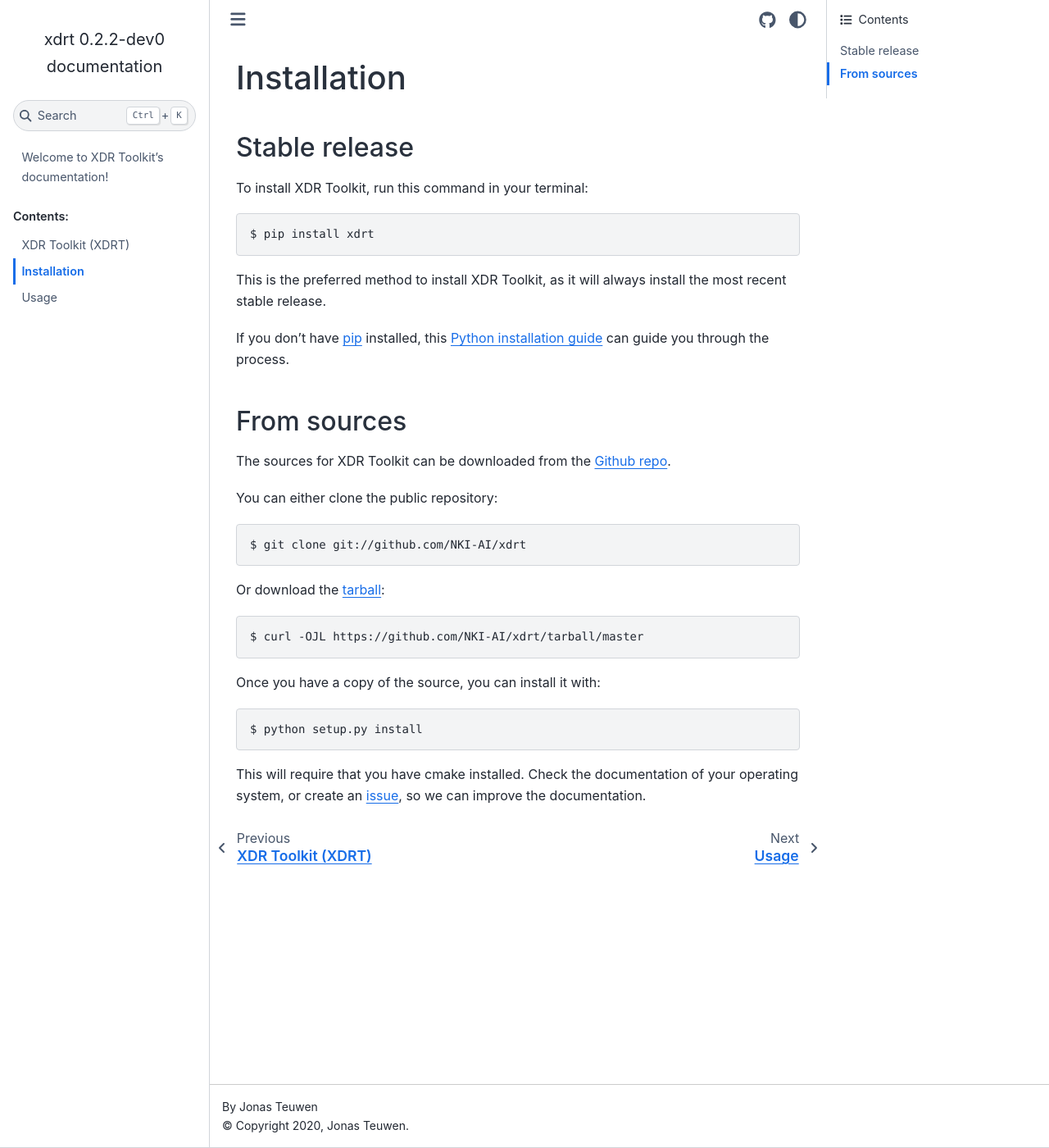
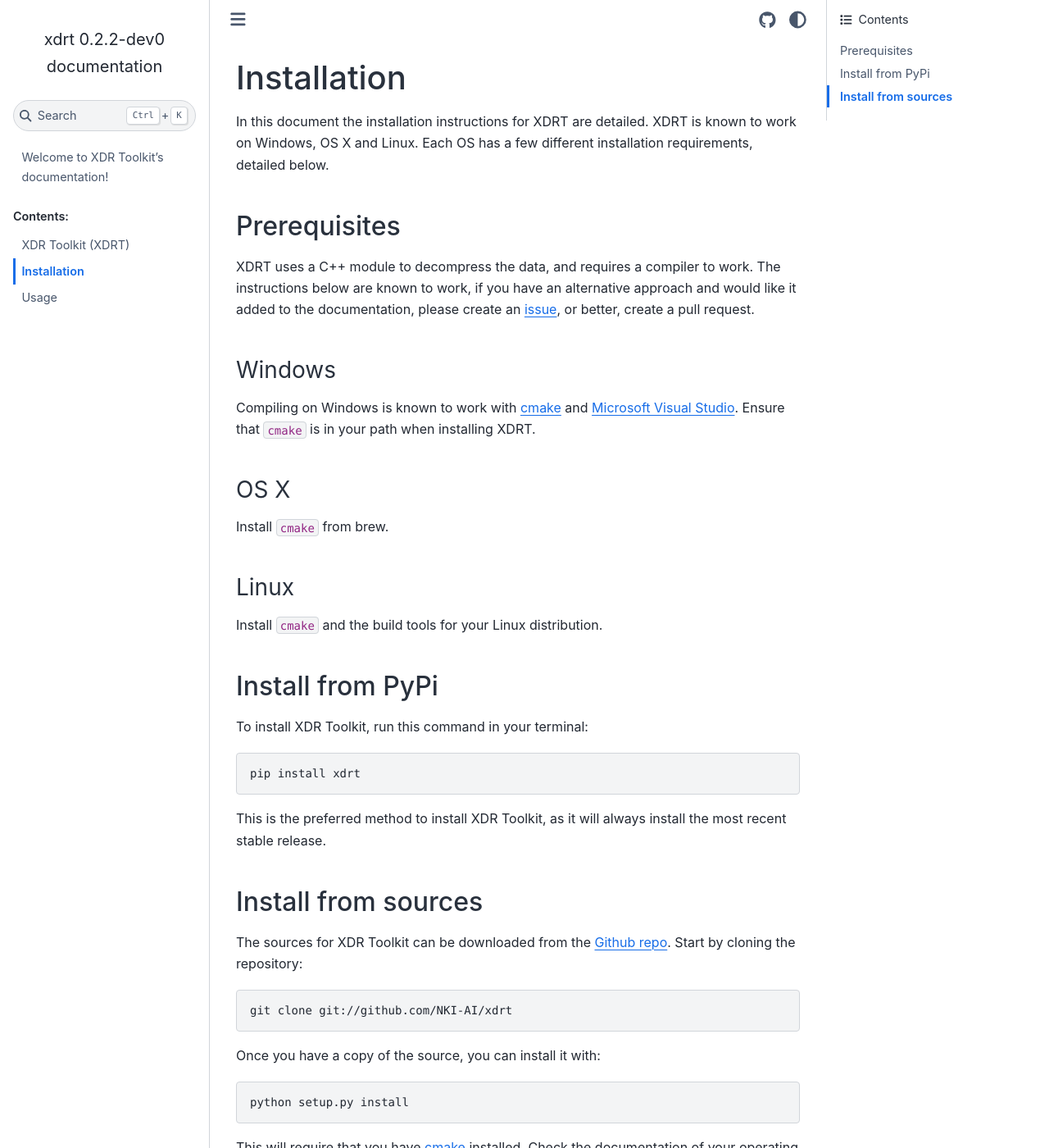
Before and after one commit to NKI-AI/xdrt, a Sphinx documentation site: the page built from docs/installation.rst, in a window 1280 px wide and 1400 px high. Shown: the whole window at 82% size. Built offline with Sphinx 7.4.7 and the Sphinx Book theme 1.1.4, drawn with Linux system fonts in a browser that asks for light colours; pages that are not in the unit, such as notebooks, are missing from menus; some of the changed text lies outside the part shown.

Commit message:
Update installation instructions

```diff
--- a/docs/installation.rst
+++ b/docs/installation.rst
@@ -3,53 +3,61 @@
 ============
 Installation
 ============
+In this document the installation instructions for XDRT are detailed. XDRT is known to work on Windows, OS X and Linux.
+Each OS has a few different installation requirements, detailed below.
+
+Prerequisites
+-------------
+XDRT uses a C++ module to decompress the data, and requires a compiler to work. The instructions below are known to
+work, if you have an alternative approach and would like it added to the documentation, please create an `issue`_, or
+better, create a pull request.
+
+Windows
+^^^^^^^
+Compiling on Windows is known to work with `cmake`_ and `Microsoft Visual Studio`_. Ensure that :code:`cmake` is in
+your path when installing XDRT.
+
+OS X
+^^^^
+Install :code:`cmake` from brew.
+
+Linux
+^^^^^
+Install :code:`cmake` and the build tools for your Linux distribution.
 
 
-Stable release
---------------
+Install from PyPi
+-----------------
 
 To install XDR Toolkit, run this command in your terminal:
 
 .. code-block:: console
 
-    $ pip install xdrt
+    pip install xdrt
 
 This is the preferred method to install XDR Toolkit, as it will always install the most recent stable release.
 
-If you don't have `pip`_ installed, this `Python installation guide`_ can guide
-you through the process.
 
-.. _pip: https://pip.pypa.io
-.. _Python installation guide: http://docs.python-guide.org/en/latest/starting/installation/
+Install from sources
+--------------------
 
-
-From sources
-------------
-
-The sources for XDR Toolkit can be downloaded from the `Github repo`_.
-
-You can either clone the public repository:
+The sources for XDR Toolkit can be downloaded from the `Github repo`_. Start by cloning the repository:
 
 .. code-block:: console
 
-    $ git clone git://github.com/NKI-AI/xdrt
-
-Or download the `tarball`_:
-
-.. code-block:: console
-
-    $ curl -OJL https://github.com/NKI-AI/xdrt/tarball/master
+    git clone git://github.com/NKI-AI/xdrt
 
 Once you have a copy of the source, you can install it with:
 
 .. code-block:: console
 
-    $ python setup.py install
+    python setup.py install
 
-This will require that you have cmake installed. Check the documentation of your operating system, or create
+This will require that you have `cmake`_ installed. Check the documentation of your operating system, or create
 an `issue`_, so we can improve the documentation.
 
 
 .. _Github repo: https://github.com/NKI-AI/xdrt
-.. _tarball: https://github.com/NKI-AI/xdr/tarball/master
 .. _issue: https://github.com/NKI-AI/xdrt/issues
+.. _cmake: https://cmake.org/download/
+.. _Microsoft Visual Studio: https://visualstudio.microsoft.com/downloads/
```
